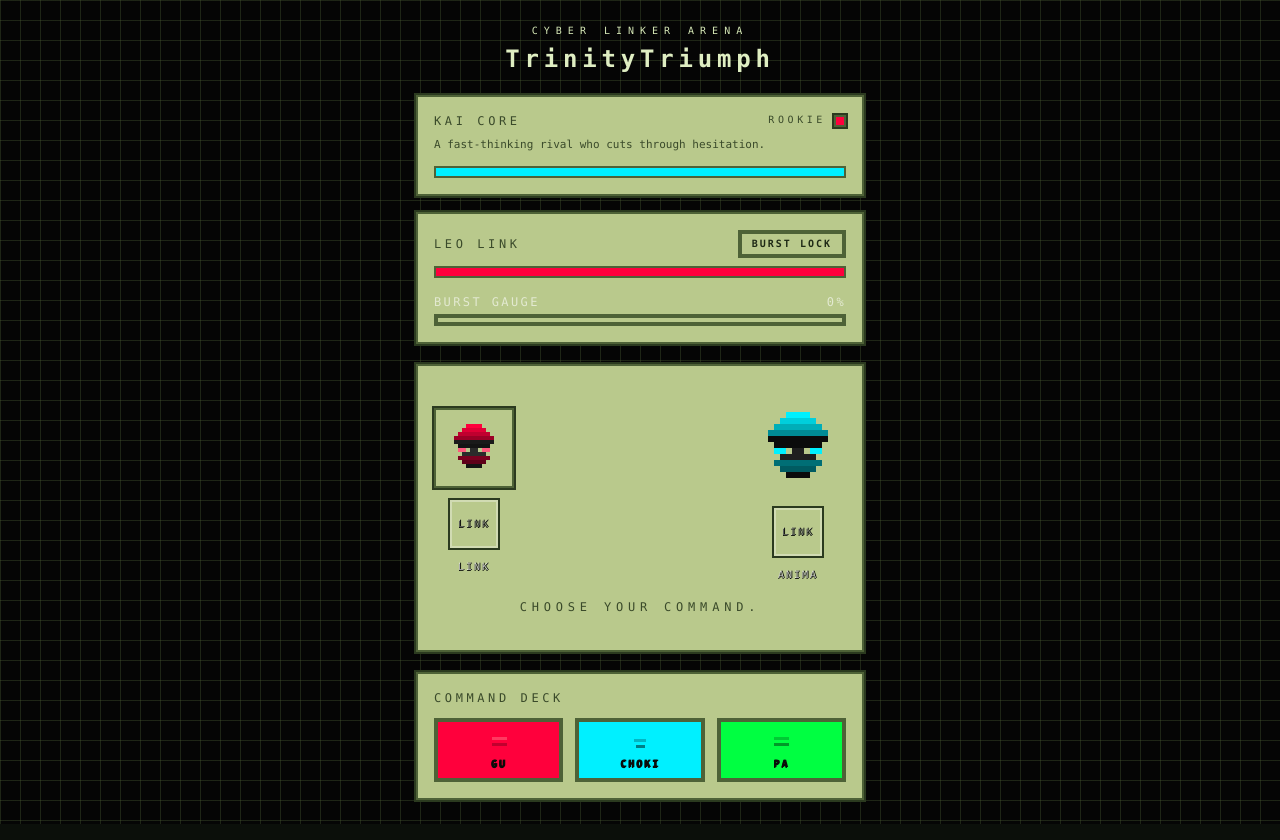
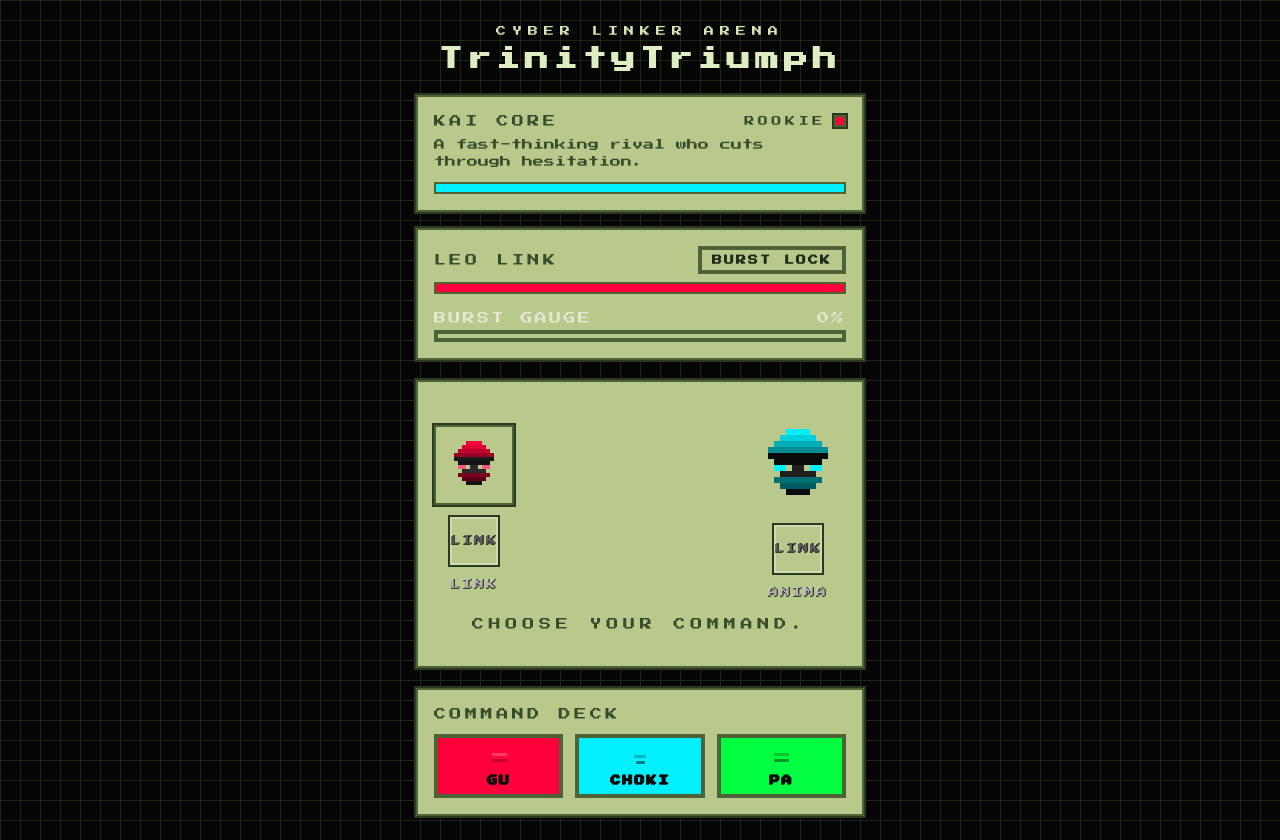
Before and after one commit to KeigoShimadaCC/TrinityTriumph, a React (Vite) app: page / in a window 1280 px wide. Built offline with nearby package versions, Linux system fonts and the light colour scheme; the HTML template or start-up script is replaced by a standard one.

Commit message:
style: add bundled pixel font

```diff
--- a/src/index.css
+++ b/src/index.css
@@ -1,6 +1,14 @@
 @tailwind base;
 @tailwind components;
 @tailwind utilities;
+
+@font-face {
+  font-family: "PressStart2P";
+  src: url("./assets/fonts/PressStart2P-Regular.ttf") format("truetype");
+  font-weight: 400;
+  font-style: normal;
+  font-display: swap;
+}
 
 * {
   box-sizing: border-box;
@@ -14,8 +22,8 @@ body,
 
 body {
   margin: 0;
-  font-family: "Fixedsys", "Terminal", "MS Gothic", "Lucida Console",
-    "Courier New", monospace;
+  font-family: "PressStart2P", "Fixedsys", "Terminal", "MS Gothic",
+    "Lucida Console", "Courier New", monospace;
   background-color: #0b0f0a;
   background-image: linear-gradient(#1f2a16 1px, transparent 1px),
     linear-gradient(90deg, #1f2a16 1px, transparent 1px);
@@ -51,8 +59,8 @@ body {
 }
 
 .pixel-text {
-  font-family: "Fixedsys", "Terminal", "MS Gothic", "Lucida Console",
-    "Courier New", monospace;
+  font-family: "PressStart2P", "Fixedsys", "Terminal", "MS Gothic",
+    "Lucida Console", "Courier New", monospace;
   letter-spacing: 0.2em;
   text-transform: uppercase;
   text-shadow: 1px 0 0 #0b0f0a, 0 1px 0 #0b0f0a;
```
Also changed, not shown: src/assets/fonts/PressStart2P-Regular.ttf (added).
